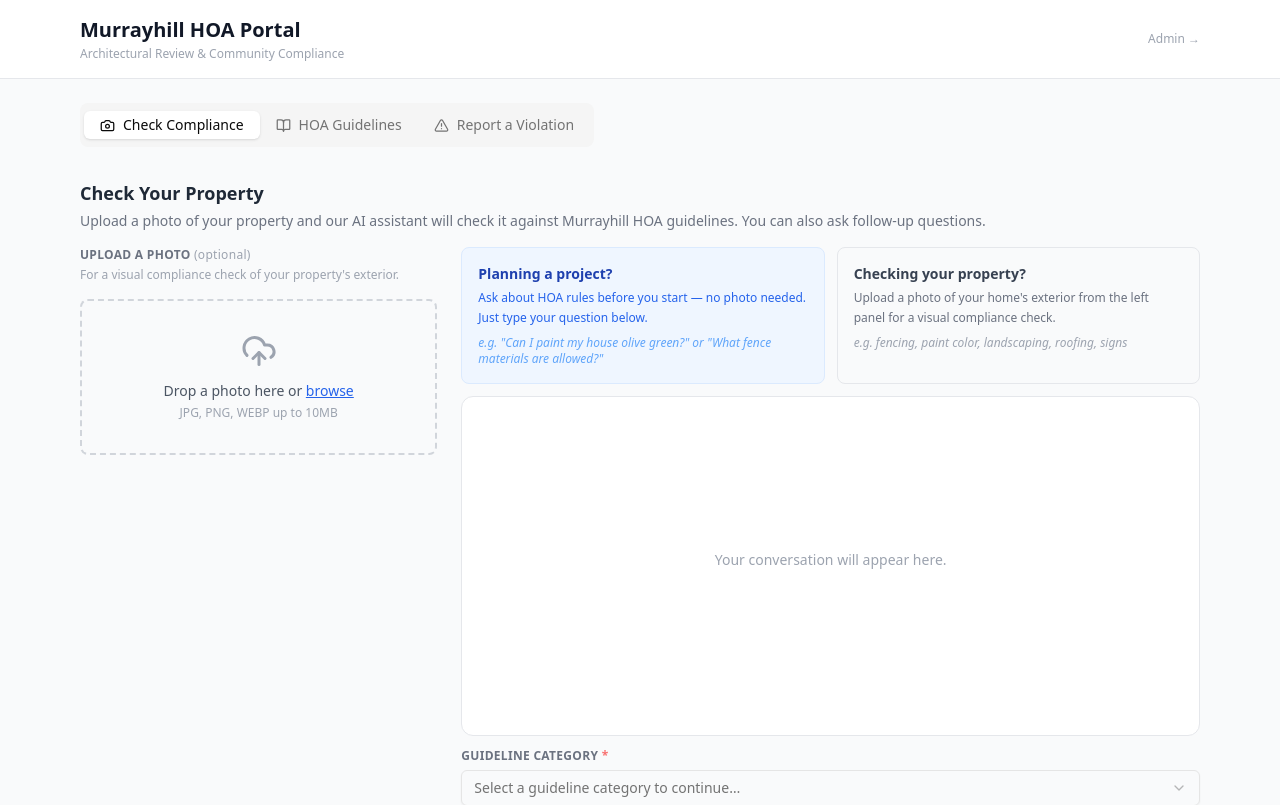
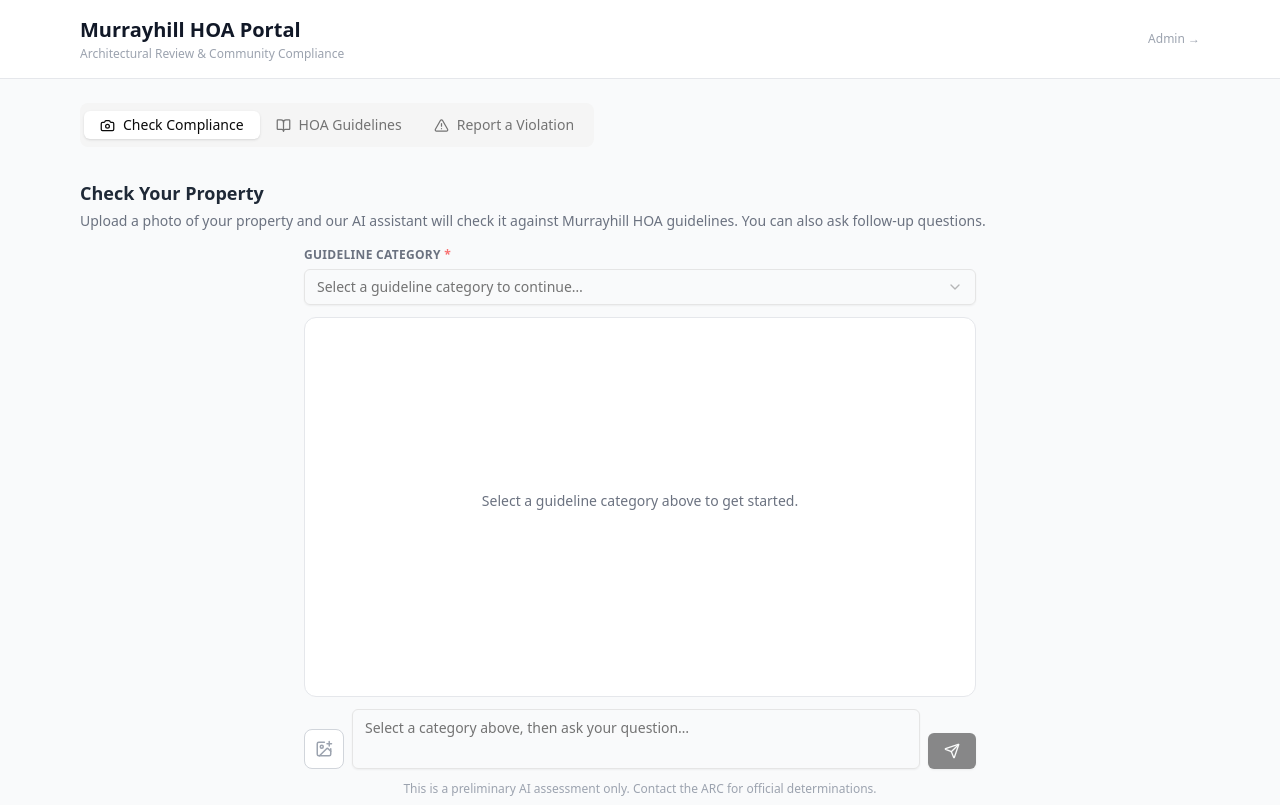
Before and after one commit to ryandvandusen/HOA-guideline-advisor, a Next.js app: page / in a window 1280 px wide. Shown: the top 805 px of the page. Built offline with nearby package versions, Linux system fonts and the light colour scheme.

Commit message:
refactor: redesign compliance chat to chat-first single-column layout
Replace sidebar layout with a centered single-column design where chat is
the primary element. Photo upload moves to an inline attach button next to
the textarea. Results appear below chat after submission.

```diff
--- a/src/components/compliance/ComplianceChat.tsx
+++ b/src/components/compliance/ComplianceChat.tsx
@@ -1,14 +1,13 @@
 'use client';
 
 import { useState, useRef, useEffect } from 'react';
-import { PhotoUploader } from './PhotoUploader';
 import { ChatMessage } from './ChatMessage';
 import { ComplianceBadge } from './ComplianceBadge';
 import { IssuesList } from './IssuesList';
 import { Button } from '@/components/ui/button';
 import { Textarea } from '@/components/ui/textarea';
 import { Select, SelectContent, SelectItem, SelectTrigger, SelectValue } from '@/components/ui/select';
-import { Send, RotateCcw } from 'lucide-react';
+import { Send, RotateCcw, ImagePlus, X } from 'lucide-react';
 import { ClaudeAnalysisResponse } from '@/lib/claude';
 import { GuidelineCategory } from '@/types/guideline';
 
@@ -33,6 +32,7 @@ export function ComplianceChat() {
   const [error, setError] = useState<string | null>(null);
   const [photoKey, setPhotoKey] = useState(0);
   const messagesEndRef = useRef<HTMLDivElement>(null);
+  const fileInputRef = useRef<HTMLInputElement>(null);
 
   useEffect(() => {
     if (messages.length > 0) {
@@ -50,14 +50,20 @@ export function ComplianceChat() {
       .catch(console.error);
   }, []);
 
-  function handleFileSelect(file: File, preview: string) {
-    if (!file.name) {
+  function handleFile(file: File) {
+    if (!file.type.startsWith('image/')) return;
+    const reader = new FileReader();
+    reader.onload = (e) => {
+      setUploadedFile(file);
+      setUploadedPreview(e.target?.result as string);
+    };
+    reader.readAsDataURL(file);
+  }
+
+  function handleRemovePhoto() {
     setUploadedFile(null);
     setUploadedPreview(null);
-      return;
-    }
-    setUploadedFile(file);
-    setUploadedPreview(preview);
+    setPhotoKey((k) => k + 1);
   }
 
   function handleReset() {
@@ -71,7 +77,7 @@ export function ComplianceChat() {
     setRecommendations([]);
     setError(null);
     setSelectedSlug('');
-    setPhotoKey((k) => k + 1); // force PhotoUploader to remount and clear file input
+    setPhotoKey((k) => k + 1);
   }
 
   async function handleSubmit() {
@@ -83,7 +89,6 @@ export function ComplianceChat() {
 
     try {
       if (!submissionId) {
-        // First message: send image (if any) + text + optional guideline context
         const form = new FormData();
         if (uploadedFile) form.append('image', uploadedFile);
         form.append('message', trimmed || (uploadedFile ? 'Please analyze this photo of my property for HOA compliance.' : ''));
@@ -101,14 +106,10 @@ export function ComplianceChat() {
         setIssues(data.analysis.issues || []);
         setRecommendations(data.analysis.recommendations || []);
         setMessages([
-          {
-            role: 'user',
-            content: trimmed || 'Please analyze this photo of my property for HOA compliance.',
-          },
+          { role: 'user', content: trimmed || 'Please analyze this photo of my property for HOA compliance.' },
           { role: 'assistant', content: data.analysis.message },
         ]);
       } else {
-        // Follow-up: text only
         if (!trimmed) return;
         setMessages((prev) => [...prev, { role: 'user', content: trimmed }]);
 
@@ -139,31 +140,31 @@ export function ComplianceChat() {
       ? input.trim().length > 0
       : (input.trim().length > 0 || !!uploadedFile) && !!selectedSlug);
 
-  const showIntro = !submissionId && messages.length === 0;
+  return (
+    <div className="flex flex-col gap-3 max-w-2xl mx-auto">
 
-  return (
-    <div className="grid grid-cols-1 lg:grid-cols-3 gap-6">
-      {/* Left column: photo upload + results */}
-      <div className="lg:col-span-1 space-y-4">
-        {!submissionId && (
+      {/* Guideline category — required before first submission */}
+      {!submissionId && categories.length > 0 && (
         <div>
-            <p className="text-xs font-semibold text-gray-500 uppercase tracking-wide mb-1">
-              Upload a Photo <span className="font-normal text-gray-400 normal-case">(optional)</span>
-            </p>
-            <p className="text-xs text-gray-400 mb-2">
-              For a visual compliance check of your property&apos;s exterior.
-            </p>
+          <label className="block text-xs font-semibold text-gray-500 uppercase tracking-wide mb-1.5">
+            Guideline Category <span className="text-red-400">*</span>
+          </label>
+          <Select value={selectedSlug} onValueChange={setSelectedSlug}>
+            <SelectTrigger className="w-full text-sm">
+              <SelectValue placeholder="Select a guideline category to continue…" />
+            </SelectTrigger>
+            <SelectContent>
+              {categories.map((cat) => (
+                <SelectItem key={cat.slug} value={cat.slug}>
+                  {cat.label}
+                </SelectItem>
+              ))}
+            </SelectContent>
+          </Select>
         </div>
       )}
 
-        <PhotoUploader
-          key={photoKey}
-          onFileSelect={handleFileSelect}
-          preview={uploadedPreview}
-          disabled={!!submissionId}
-        />
-
-        {/* After submission: selected guideline context label */}
+      {/* After submission: context label */}
       {submissionId && selectedSlug && (
         <div className="text-xs text-gray-400">
           Analyzed against:{' '}
@@ -173,66 +174,22 @@ export function ComplianceChat() {
         </div>
       )}
 
-        {/* Compliance badge — only for photo analyses (not text-only) */}
-        {complianceStatus && complianceStatus !== 'inconclusive' && (
-          <ComplianceBadge status={complianceStatus} />
-        )}
-
-        {issues.length > 0 && <IssuesList issues={issues} />}
-
-        {recommendations.length > 0 && (
-          <div className="space-y-1">
-            <h3 className="text-xs font-semibold uppercase tracking-wide text-gray-500">
-              Recommendations
-            </h3>
-            <ul className="space-y-1">
-              {recommendations.map((rec, i) => (
-                <li key={i} className="text-xs text-gray-600 bg-blue-50 rounded px-3 py-2 leading-relaxed">
-                  {rec}
-                </li>
-              ))}
-            </ul>
-          </div>
-        )}
-
-      </div>
-
-      {/* Right column: intro cards + chat + controls */}
-      <div className="lg:col-span-2 flex flex-col gap-3">
-
-        {/* Two-path intro — only shown before any interaction */}
-        {showIntro && (
-          <div className="grid grid-cols-1 sm:grid-cols-2 gap-3">
-            <div className="rounded-lg border border-blue-100 bg-blue-50 p-4">
-              <p className="text-sm font-semibold text-blue-800 mb-1">Planning a project?</p>
-              <p className="text-xs text-blue-600 leading-relaxed">
-                Ask about HOA rules before you start — no photo needed. Just type your question below.
+      {/* Chat messages */}
+      <div className="bg-white rounded-xl border border-gray-200 p-4 min-h-[380px] flex flex-col gap-3 overflow-y-auto">
+        {messages.length === 0 && (
+          <div className="flex-1 flex flex-col items-center justify-center text-center py-10 gap-2">
+            <p className="text-sm font-medium text-gray-500">
+              {selectedSlug
+                ? uploadedFile
+                  ? 'Photo ready — add a question or hit Send to analyze.'
+                  : 'Ask a question, or attach a photo for a visual check.'
+                : 'Select a guideline category above to get started.'}
             </p>
-              <p className="text-xs text-blue-400 mt-2 italic">
+            {selectedSlug && !uploadedFile && (
+              <p className="text-xs text-gray-400 max-w-sm">
                 e.g. &quot;Can I paint my house olive green?&quot; or &quot;What fence materials are allowed?&quot;
               </p>
-            </div>
-            <div className="rounded-lg border border-gray-200 bg-gray-50 p-4">
-              <p className="text-sm font-semibold text-gray-700 mb-1">Checking your property?</p>
-              <p className="text-xs text-gray-500 leading-relaxed">
-                Upload a photo of your home&apos;s exterior from the left panel for a visual compliance check.
-              </p>
-              <p className="text-xs text-gray-400 mt-2 italic">
-                e.g. fencing, paint color, landscaping, roofing, signs
-              </p>
-            </div>
-          </div>
             )}
-
-        {/* Chat messages */}
-        <div className="bg-white rounded-xl border border-gray-200 p-4 min-h-[340px] flex flex-col gap-3 overflow-y-auto">
-          {messages.length === 0 && (
-            <div className="flex-1 flex items-center justify-center text-center py-8">
-              <p className="text-sm text-gray-400">
-                {uploadedFile
-                  ? 'Photo ready — add a question or hit Send to analyze.'
-                  : 'Your conversation will appear here.'}
-              </p>
           </div>
         )}
         {messages.map((m, i) => (
@@ -255,38 +212,67 @@ export function ComplianceChat() {
         <p className="text-sm text-red-600 bg-red-50 rounded px-3 py-2">{error}</p>
       )}
 
-        {/* Guideline category selector — in right column, visible before submission */}
-        {!submissionId && categories.length > 0 && (
-          <div>
-            <label className="block text-xs font-semibold text-gray-500 uppercase tracking-wide mb-1.5">
-              Guideline Category <span className="text-red-400">*</span>
-            </label>
-            <Select value={selectedSlug} onValueChange={setSelectedSlug}>
-              <SelectTrigger className="w-full text-sm">
-                <SelectValue placeholder="Select a guideline category to continue…" />
-              </SelectTrigger>
-              <SelectContent>
-                {categories.map((cat) => (
-                  <SelectItem key={cat.slug} value={cat.slug}>
-                    {cat.label}
-                  </SelectItem>
-                ))}
-              </SelectContent>
-            </Select>
+      {/* Photo thumbnail preview */}
+      {uploadedPreview && !submissionId && (
+        <div className="flex items-center gap-2">
+          <div className="relative inline-block">
+            {/* eslint-disable-next-line @next/next/no-img-element */}
+            <img
+              src={uploadedPreview}
+              alt="Attached photo"
+              className="h-16 w-16 object-cover rounded-lg border border-gray-200"
+            />
+            <button
+              onClick={handleRemovePhoto}
+              className="absolute -top-1.5 -right-1.5 bg-white border border-gray-200 rounded-full p-0.5 shadow-sm hover:bg-gray-50"
+              aria-label="Remove photo"
+            >
+              <X size={12} className="text-gray-500" />
+            </button>
+          </div>
+          <p className="text-xs text-gray-500">Photo attached</p>
         </div>
       )}
 
-        {/* Chat input */}
-        <div className="flex gap-2">
+      {/* Input row */}
+      <div className="flex gap-2 items-end">
+        {!submissionId && (
+          <>
+            <button
+              onClick={() => fileInputRef.current?.click()}
+              disabled={isLoading}
+              title="Attach a photo"
+              className={`flex-shrink-0 self-end p-2.5 rounded-lg border transition-colors ${
+                uploadedFile
+                  ? 'border-blue-300 bg-blue-50 text-blue-600'
+                  : 'border-gray-300 bg-white text-gray-400 hover:text-gray-600 hover:border-gray-400'
+              } disabled:opacity-50 disabled:cursor-not-allowed`}
+            >
+              <ImagePlus size={18} />
+            </button>
+            <input
+              key={photoKey}
+              ref={fileInputRef}
+              type="file"
+              accept="image/*"
+              className="hidden"
+              disabled={isLoading}
+              onChange={(e) => {
+                const file = e.target.files?.[0];
+                if (file) handleFile(file);
+              }}
+            />
+          </>
+        )}
         <Textarea
           value={input}
           onChange={(e) => setInput(e.target.value)}
           placeholder={
             submissionId
               ? 'Ask a follow-up question…'
-                : uploadedFile
-                ? 'Optional: describe your property or ask a specific question…'
-                : 'Ask a question about HOA guidelines, or upload a photo for a compliance check…'
+              : selectedSlug
+              ? 'Ask a question, or attach a photo for a visual check…'
+              : 'Select a category above, then ask your question…'
           }
           className="resize-none"
           rows={2}
@@ -298,29 +284,43 @@ export function ComplianceChat() {
             }
           }}
         />
-          <Button
-            onClick={handleSubmit}
-            disabled={!canSubmit}
-            className="self-end px-4"
-          >
+        <Button onClick={handleSubmit} disabled={!canSubmit} className="self-end px-4">
           <Send size={16} />
         </Button>
       </div>
+
       {submissionId && !isLoading && (
-          <Button
-            variant="outline"
-            size="sm"
-            onClick={handleReset}
-            className="w-full text-gray-500"
-          >
+        <Button variant="outline" size="sm" onClick={handleReset} className="w-full text-gray-500">
           <RotateCcw size={14} className="mr-2" />
           Start New Check
         </Button>
       )}
+
+      {/* Results — shown after photo submission */}
+      {complianceStatus && complianceStatus !== 'inconclusive' && (
+        <ComplianceBadge status={complianceStatus} />
+      )}
+
+      {issues.length > 0 && <IssuesList issues={issues} />}
+
+      {recommendations.length > 0 && (
+        <div className="space-y-1">
+          <h3 className="text-xs font-semibold uppercase tracking-wide text-gray-500">
+            Recommendations
+          </h3>
+          <ul className="space-y-1">
+            {recommendations.map((rec, i) => (
+              <li key={i} className="text-xs text-gray-600 bg-blue-50 rounded px-3 py-2 leading-relaxed">
+                {rec}
+              </li>
+            ))}
+          </ul>
+        </div>
+      )}
+
       <p className="text-xs text-gray-400 text-center">
         This is a preliminary AI assessment only. Contact the ARC for official determinations.
       </p>
     </div>
-    </div>
   );
 }
```
Lines whose indentation alone changed are shown as unchanged.
